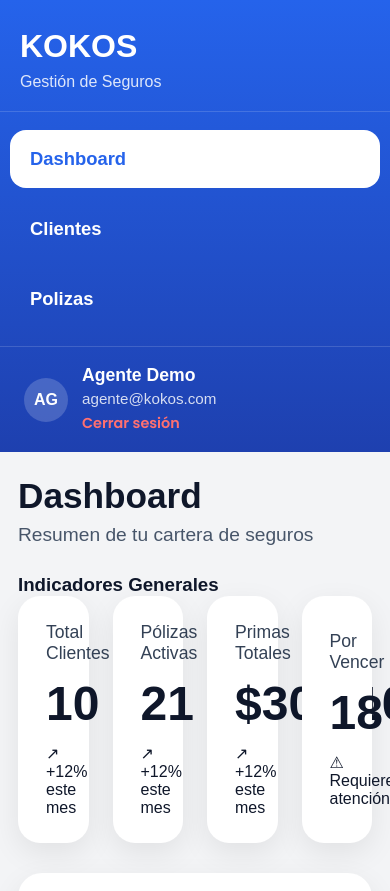
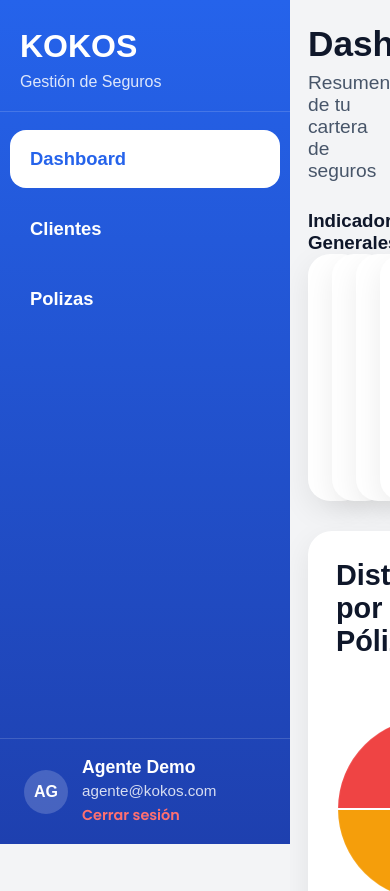
Before and after one commit to Jairo292/KOKOS_COMPANY, a plain HTML site: page frontEnd/html/dashboard.html in a window 390 px wide. Shown: the top 891 px of the page. Drawn offline with nearby package versions, Linux system fonts and the light colour scheme.

Commit message:
cambios en sidebar y contenido

```diff
--- a/frontEnd/css/clientes.css
+++ b/frontEnd/css/clientes.css
@@ -321,7 +321,7 @@ input {
 
 @media (max-width: 768px) {
   .layout {
-    grid-template-columns: 1fr;
+  min-height: 100vh;
   }
 
   .main-content {
--- a/frontEnd/css/dashboard.css
+++ b/frontEnd/css/dashboard.css
@@ -191,11 +191,14 @@ button {
 
 @media (max-width: 768px) {
   .dashboard-layout {
-    grid-template-columns: 1fr;
+  min-height: 100vh;
   }
 
   .main-content {
     padding: 24px 18px;
+      margin-left: 290px;
+  min-height: 100vh;
+  overflow-y: auto;
   }
 
   .main-header h2 {
--- a/frontEnd/css/polizas.css
+++ b/frontEnd/css/polizas.css
@@ -130,7 +130,7 @@
   }
 }
 
-.main-content { padding: 34px 38px }
+.main-content { padding: 34px 38px;}
 .page-header { margin-bottom: 28px; display:flex; justify-content:space-between; align-items:flex-start }
 .page-header h1 { font-size: 2.6rem; font-weight: 800; margin:0 }
 .page-header p { color: #475569; margin: 6px 0 0 }
--- a/frontEnd/css/sidebar.css
+++ b/frontEnd/css/sidebar.css
@@ -30,8 +30,6 @@ ul {
 }
 
 .layout {
-  display: grid;
-  grid-template-columns: 290px 1fr;
   min-height: 100vh;
 }
 
@@ -41,6 +39,11 @@ ul {
   display: flex;
   flex-direction: column;
   justify-content: space-between;
+    position: fixed;
+  top: 0;
+  left: 0;
+  width: 290px;
+  height: 100vh;
 }
 
 .sidebar-header {
@@ -134,3 +137,20 @@ ul {
     grid-template-columns: 1fr;
   }
 }
+.layout {
+  min-height: 100vh;
+}
+
+.sidebar {
+  position: fixed;
+  top: 0;
+  left: 0;
+  width: 290px;
+  height: 100vh;
+  z-index: 1000;
+}
+
+.main-content {
+  margin-left: 290px;
+  width: calc(100% - 290px);
+}
```
